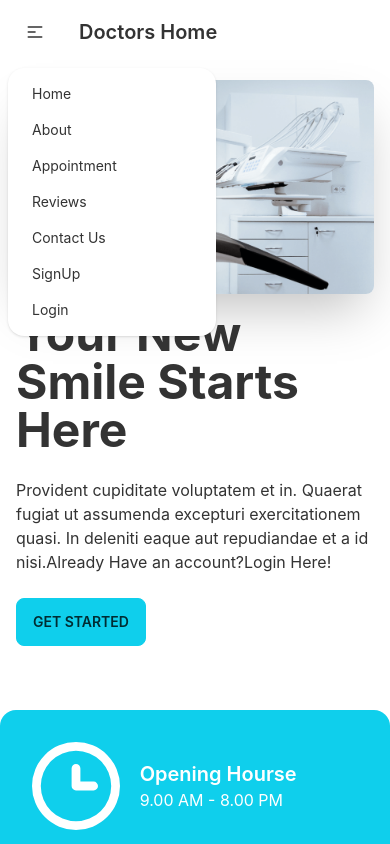
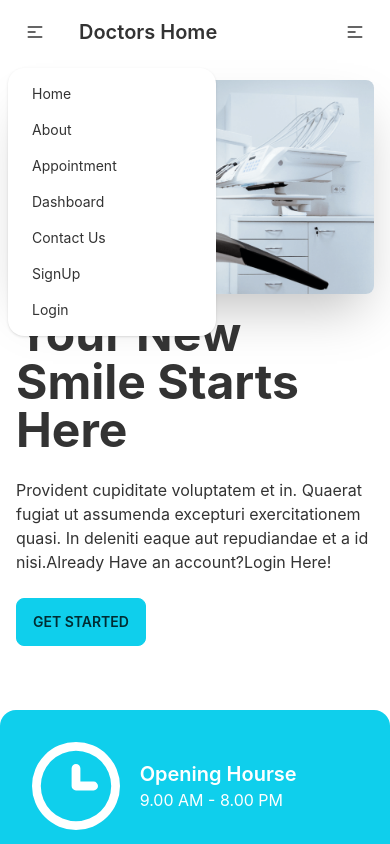
Before and after one commit to masumbillah360/doctors-home, a React (Create React App) app: page / in a window 390 px wide. Both pictures are taken after a click on the label 35 px from the left and 32 px from the top of the page. Shown: the top 844 px of the page. Built offline with nearby package versions, Linux system fonts and the light colour scheme; no server answers.

Commit message:
show users booking

```diff
--- /dev/null
+++ b/src/Layout/DashboardLayout.js
@@ -0,0 +1,34 @@
+import React from "react";
+import { Outlet } from "react-router-dom";
+import Navbar from "../Pages/Shared/Navbar/Navbar";
+
+const DashboardLayout = () => {
+  return (
+    <div>
+      <Navbar />
+      <div className="drawer drawer-mobile">
+        <input
+          id="dashboard-drawer"
+          type="checkbox"
+          className="drawer-toggle"
+        />
+        <div className="drawer-content">
+          <Outlet />
+        </div>
+        <div className="drawer-side">
+          <label htmlFor="dashboard-drawer" className="drawer-overlay"></label>
+          <ul className="menu p-4 w-80 bg-base-100 text-base-content">
+            <li>
+              <a>Sidebar Item 1</a>
+            </li>
+            <li>
+              <a>Sidebar Item 2</a>
+            </li>
+          </ul>
+        </div>
+      </div>
+    </div>
+  );
+};
+
+export default DashboardLayout;
--- /dev/null
+++ b/src/Pages/Dashboard/Dashboard.js
@@ -0,0 +1,7 @@
+import React from "react";
+
+const Dashboard = () => {
+  return <div>dashboard is comming soon</div>;
+};
+
+export default Dashboard;
--- /dev/null
+++ b/src/Pages/MyAppointments/MyAppointments.js
@@ -0,0 +1,49 @@
+import { useQuery } from "@tanstack/react-query";
+import React, { useContext } from "react";
+import { AuthContext } from "../../AuthProvider/AuthProvider";
+
+const MyAppointments = () => {
+  const { user } = useContext(AuthContext);
+  const url = `http://localhost:5000/bookings?email=${user.email}`;
+  const { data: bookings = [] } = useQuery({
+    queryKey: ["bookings", user?.email],
+    queryFn: async () => {
+      const res = await fetch(url);
+      const data = await res.json();
+      return data;
+    },
+  });
+  return (
+    <div>
+      <h3 className="text-3xl font-bod">My Appointments</h3>
+      <div>
+        <div className="overflow-x-auto">
+          <table className="table w-full">
+            <thead>
+              <tr>
+                <th></th>
+                <th>Name</th>
+                <th>Treatment</th>
+                <th>Date</th>
+                <th>Time</th>
+              </tr>
+            </thead>
+            <tbody>
+              {bookings.map((booking, i) => (
+                <tr className="hover">
+                  <th>{i + 1}</th>
+                  <td>{booking.patientName}</td>
+                  <td>{booking.treatmentName}</td>
+                  <td>{booking.bookingDate}</td>
+                  <td>{booking.slot}</td>
+                </tr>
+              ))}
+            </tbody>
+          </table>
+        </div>
+      </div>
+    </div>
+  );
+};
+
+export default MyAppointments;
--- a/src/Pages/Shared/Navbar/Navbar.js
+++ b/src/Pages/Shared/Navbar/Navbar.js
@@ -21,7 +21,7 @@
         <Link to="/appointment">Appointment</Link>
       </li>
       <li>
-        <Link to="/">Reviews</Link>
+        <Link to="/dashboard">Dashboard</Link>
       </li>
       <li>
         <Link to="/">Contact Us</Link>
@@ -63,7 +63,7 @@
             </svg>
           </label>
           <ul
-            tabIndex={0}
+            tabIndex={1}
             className="menu menu-compact dropdown-content mt-3 p-2 shadow bg-base-100 rounded-box w-52"
           >
             {navLink}
@@ -76,6 +76,28 @@
       <div className="navbar-end hidden lg:flex">
         <ul className="menu menu-horizontal p-0">{navLink}</ul>
       </div>
+      <div className="navbar-end md:hidden lg:flex">
+        <label
+          htmlFor="dashboard-drawer"
+          tabIndex={2}
+          className="btn btn-ghost lg:hidden"
+        >
+          <svg
+            xmlns="http://www.w3.org/2000/svg"
+            className="h-5 w-5"
+            fill="none"
+            viewBox="0 0 24 24"
+            stroke="currentColor"
+          >
+            <path
+              strokeLinecap="round"
+              strokeLinejoin="round"
+              strokeWidth="2"
+              d="M4 6h16M4 12h8m-8 6h16"
+            />
+          </svg>
+        </label>
+      </div>
     </div>
   );
 };
```
Also changed, not shown: src/routes/Routes.js (+7 -0 lines).
